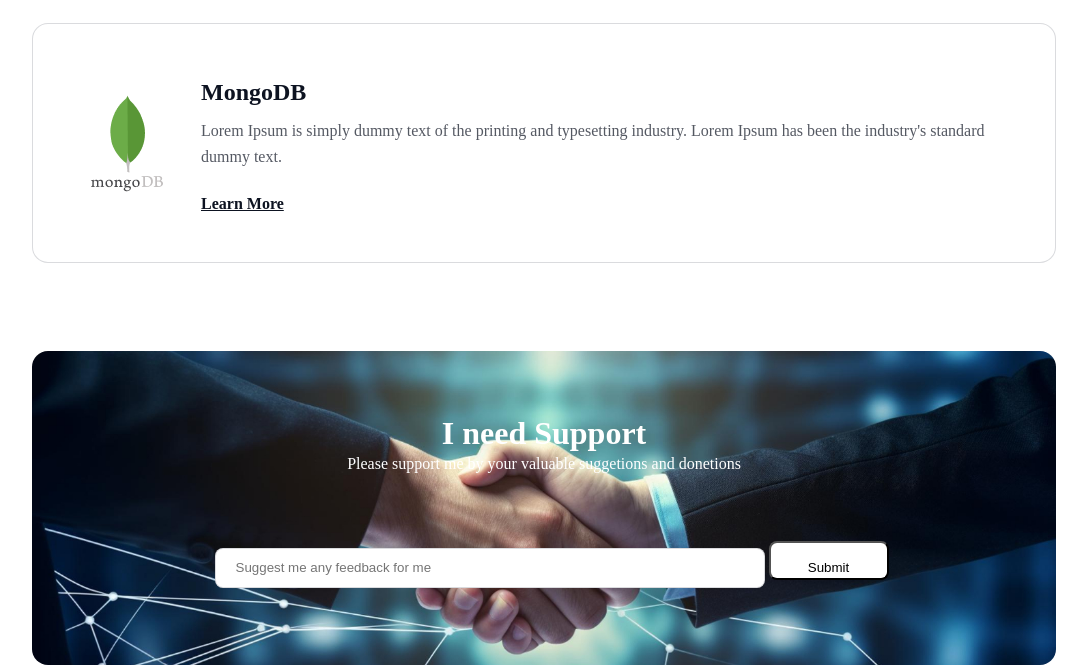
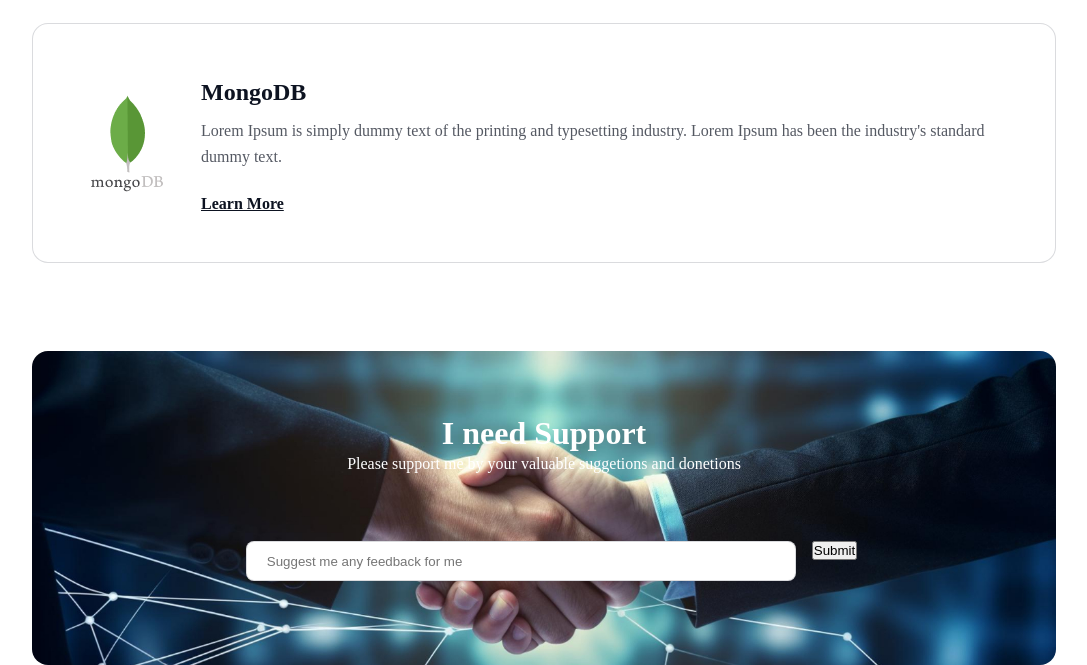
Before and after one commit to MarufIbneeMijan/my-frist-assingment, a plain HTML site: page index.html in a window 1280 px wide. Shown: the part 4486-5151 px from the top of the page, without its empty margins (96-1183 px from the left). Drawn offline with Linux system fonts and the light colour scheme; a web font is replaced by a local one.

Commit message:
third commit

```diff
--- a/index.html
+++ b/index.html
@@ -181,8 +181,14 @@
                     <p>Please support me by your valuable suggetions and donetions</p>
                 </div>
                 <div class="footer-input">
-                    <input type="text" placeholder="Suggest me any feedback for me">
+                    <div class="input-div">
+                        <input type="text" placeholder="Suggest me any feedback for me">
+                    </div>
+
+                 <div class="footer-btn">
                     <button>Submit</button>
+                 </div>
+
                 </div>
             </div>
 
--- a/style.css
+++ b/style.css
@@ -624,6 +624,12 @@ line-height: 26px;
 letter-spacing: 0%;
 text-align: center;
 }
+.footer-input{
+display: flex;
+flex-direction: row;
+justify-content: center;
+gap: 16px;
+}
 
 
 
@@ -639,11 +645,4 @@ margin-left: 15px;
 height: 25px;
 }
 .footer-input button{
-
-    width: 120px;
-    height: 39px;
-    padding: 17px 20px 17px 20px;
-    border-radius: 8px;
-
-background: rgb(255, 255, 255);
 }
```
